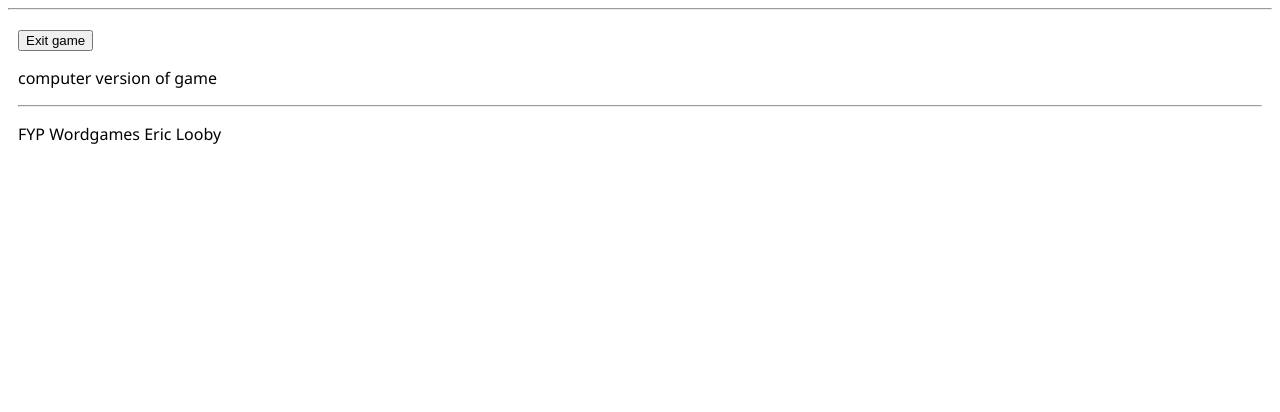
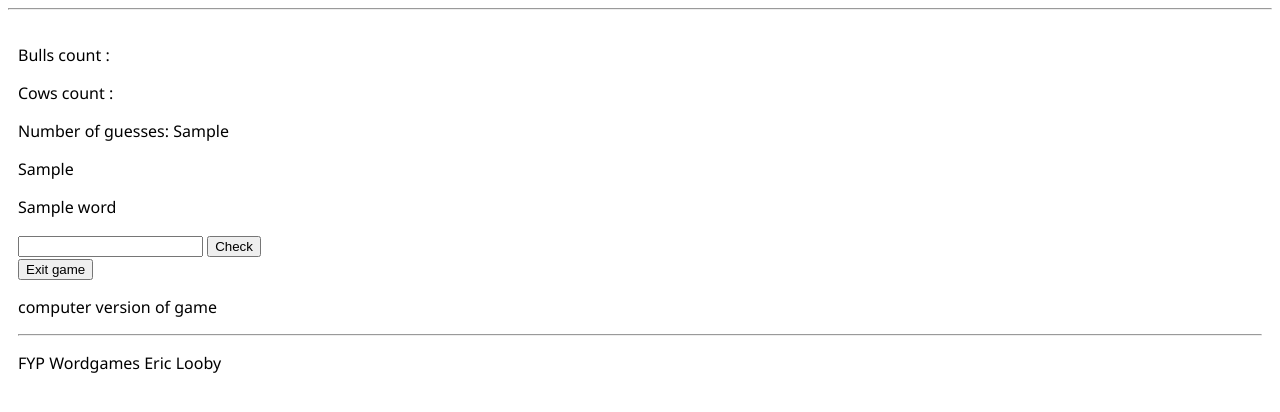
Before and after one commit to Eric2112/Wordgames-FYP, a Django app: template bullsAndCows/templates/bullsAndCows/computerGuess.html in a window 1280 px wide. Shown: the part 54-466 px from the top of the page. Run offline with Django 3.2, Linux system fonts and the light colour scheme; the template is opened without the code that fills it: most values are stand-ins (such as "Sample title", 1, 10 or a date in 2020).

Commit message:
added basic word game to computerguess

```diff
--- a/bullsAndCows/templates/bullsAndCows/computerGuess.html
+++ b/bullsAndCows/templates/bullsAndCows/computerGuess.html
@@ -1,4 +1,20 @@
 {% extends "bullsAndCows/layout.html" %} {% block title %} Computer guess {% endblock %} {% block content %}
+
+<p> Bulls count : </p>
+<p> Cows count : </p>
+<p> Number of guesses: {{ i }} </p>
+<p> {{ jum_word }}</p>
+
+<p> {{ word }} </p>
+
+<p> {{ msg }}</p>
+
+<form action="{% url 'check' %}" method="get">
+    <input type="text" name="answer" [placeholder]="Your Guess">
+    <button type="submit">Check</button>
+</form>
+
+
 
 <button onclick="location.href = '/startpage'">Exit game</button>
 <p> computer version of game</p> {% endblock %}
```
Also changed, not shown: bullsAndCows/views.py (+42 -13 lines).
